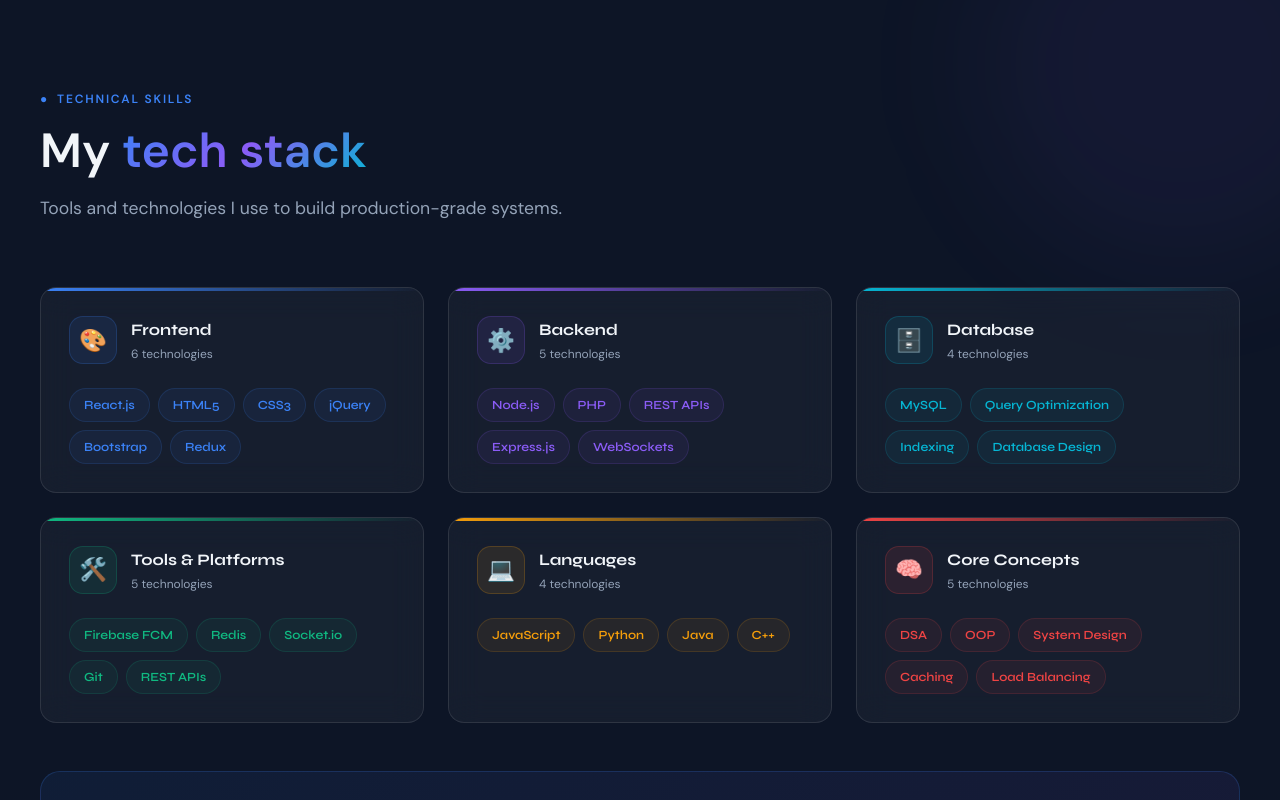
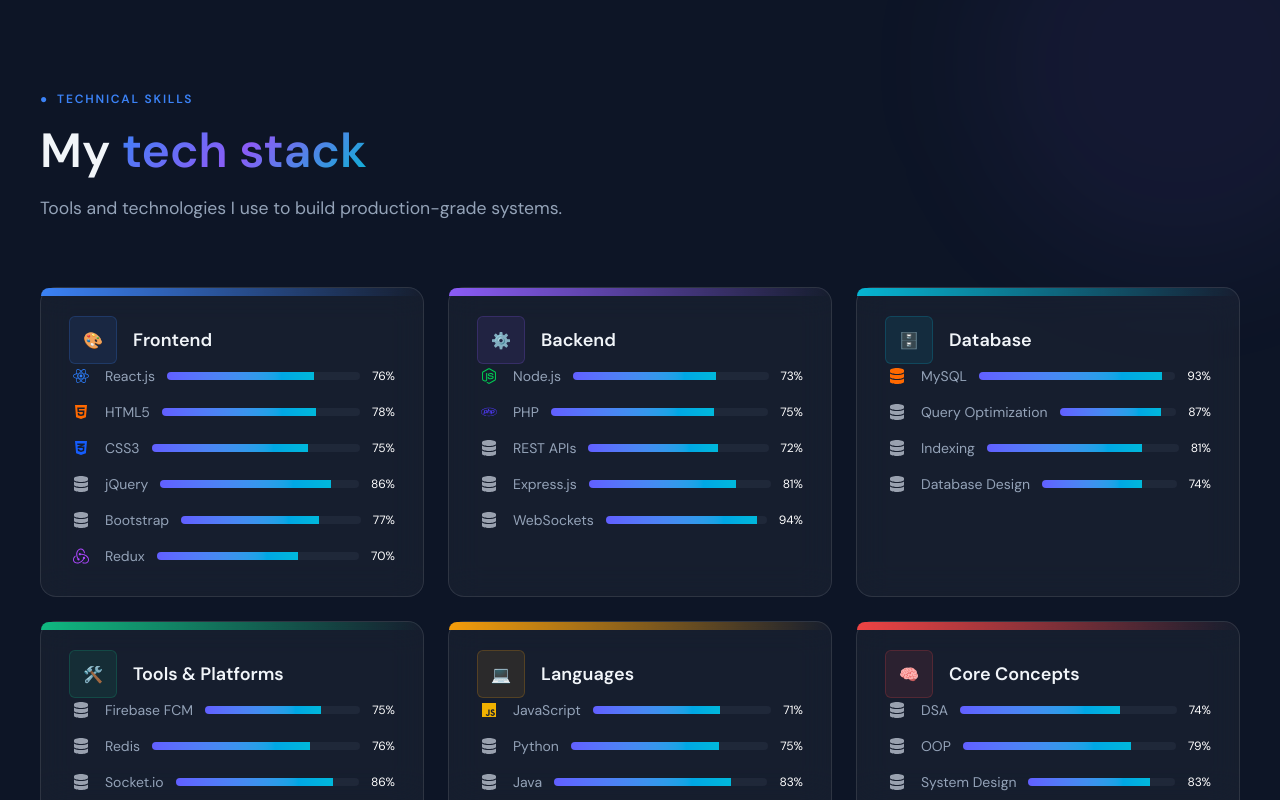
Before and after one commit to Mekarthiakhi/my-portfolio, a React (Vite) app: page / in a window 1280 px wide. Shown: the part 2000-2800 px from the top of the page. Built offline with nearby package versions, Linux system fonts and the light colour scheme.

Commit message:
changed resume pdf

```diff
--- a/src/App.jsx
+++ b/src/App.jsx
@@ -4,6 +4,7 @@
 import About from './components/About';
 import Skills from './components/Skills';
 import Experience from './components/Experience';
+import Certifications from './components/Certifications';
 import Projects from './components/Projects';
 import DSA from './components/DSA';
 import Contact from './components/Contact';
@@ -24,6 +25,7 @@
         <About />
         <Skills />
         <Experience />
+        <Certifications />
         <Projects />
         {/* <DSA /> */}
         <Contact />
--- /dev/null
+++ b/src/components/Certifications.jsx
@@ -0,0 +1,88 @@
+import { motion } from 'framer-motion';
+import { useInView } from '../hooks/useInView';
+import { Award, ShieldCheck, ExternalLink } from 'lucide-react';
+
+const certs = [
+  {
+    title: "Advanced React & Redux",
+    issuer: "Udemy / Meta",
+    date: "2023",
+    icon: <Award className="text-blue-500" />,
+    url: "#"
+  },
+  {
+    title: "Full-Stack Web Development",
+    issuer: "Chandigarh University",
+    date: "2023",
+    icon: <ShieldCheck className="text-emerald-500" />,
+    url: "#"
+  },
+  {
+    title: "Database Design & SQL Optimization",
+    issuer: "Oracle / Coursera",
+    date: "2022",
+    icon: <Award className="text-cyan-500" />,
+    url: "#"
+  }
+];
+
+export default function Certifications() {
+  const [ref, inView] = useInView();
+
+  const containerVariants = {
+    hidden: { opacity: 0 },
+    visible: { opacity: 1, transition: { staggerChildren: 0.1 } }
+  };
+
+  const itemVariants = {
+    hidden: { opacity: 0, y: 20 },
+    visible: { opacity: 1, y: 0, transition: { duration: 0.5 } }
+  };
+
+  return (
+    <section id="certifications" className="py-16 px-6 max-w-6xl mx-auto">
+      <motion.div
+        ref={ref}
+        variants={containerVariants}
+        initial="hidden"
+        animate={inView ? 'visible' : 'hidden'}
+      >
+        {/* Header */}
+        <motion.div variants={itemVariants} className="mb-12">
+          <div className="section-tag"><span>●</span> Qualifications</div>
+          <h2 className="section-title">
+            Certifications & <span className="gradient-text">Badges</span>
+          </h2>
+        </motion.div>
+
+        {/* Grid */}
+        <div className="grid grid-cols-1 md:grid-cols-3 gap-6">
+          {certs.map((cert, i) => (
+            <motion.div
+              key={i}
+              variants={itemVariants}
+              whileHover={{ y: -4, transition: { duration: 0.2 } }}
+              className="glass-card p-6 flex items-start gap-4 relative overflow-hidden transition-all duration-300 hover:shadow-lg"
+            >
+              <div className="absolute top-0 left-0 right-0 h-[2px] bg-gradient-to-r from-indigo-500 to-cyan-500" />
+              <div className="p-3 rounded-xl bg-white/5 dark:bg-black/5 border border-white/10 dark:border-black/10 flex items-center justify-center">
+                {cert.icon}
+              </div>
+              <div className="flex-1">
+                <h3 className="font-bold text-base text-[var(--text-primary)] mb-1">
+                  {cert.title}
+                </h3>
+                <p className="text-sm text-[var(--text-secondary)] font-medium">
+                  {cert.issuer}
+                </p>
+                <span className="inline-block mt-3 text-xs font-semibold px-2 py-1 rounded bg-white/5 dark:bg-black/5 text-[var(--text-secondary)]">
+                  Issued {cert.date}
+                </span>
+              </div>
+            </motion.div>
+          ))}
+        </div>
+      </motion.div>
+    </section>
+  );
+}
--- a/src/components/Experience.jsx
+++ b/src/components/Experience.jsx
@@ -1,14 +1,14 @@
 import { motion } from 'framer-motion';
 import { useInView } from '../hooks/useInView';
 import { experience } from '../data/portfolio';
-import { Briefcase, MapPin, Calendar, TrendingUp, CheckCircle } from 'lucide-react';
+import { Briefcase, MapPin, Calendar, TrendingUp, CheckCircle, Award } from 'lucide-react';
 
 export default function Experience() {
   const [ref, inView] = useInView();
 
   const containerVariants = {
     hidden: { opacity: 0 },
-    visible: { opacity: 1, transition: { staggerChildren: 0.12 } }
+    visible: { opacity: 1, transition: { staggerChildren: 0.15 } }
   };
 
   const itemVariants = {
@@ -16,11 +16,10 @@
     visible: { opacity: 1, y: 0, transition: { duration: 0.6, ease: 'easeOut' } }
   };
 
-  const exp = experience[0];
   const colors = ['#3b82f6', '#8b5cf6', '#06b6d4', '#10b981', '#f59e0b'];
 
   return (
-    <section id="experience" style={{ padding: 'clamp(80px, 10vw, 120px) 24px', maxWidth: 1200, margin: '0 auto' }}>
+    <section id="experience" className="py-20 px-6 max-w-6xl mx-auto" style={{ scrollMarginTop: '80px' }}>
       <motion.div
         ref={ref}
         variants={containerVariants}
@@ -28,121 +27,100 @@
         animate={inView ? 'visible' : 'hidden'}
       >
         {/* Header */}
-        <motion.div variants={itemVariants} style={{ marginBottom: 64 }}>
-          <div className="section-tag"><span>●</span> Work Experience</div>
+        <motion.div variants={itemVariants} className="mb-16">
+          <div className="section-tag"><span>●</span> Professional Experience</div>
           <h2 className="section-title">
             Where I've <span className="gradient-text">built</span> things
           </h2>
           <p className="section-subtitle">
-            Real production work, measurable impact, and ownership at scale.
+            Real production work, measurable impact, and system ownership.
           </p>
         </motion.div>
 
-        {/* Experience card */}
+        {/* Timeline Layout */}
+        <div className="relative border-l-2 border-indigo-500/20 pl-8 ml-4 md:ml-6 space-y-12">
+          {experience.map((exp, idx) => (
             <motion.div
+              key={idx}
               variants={itemVariants}
-          className="glass-card"
-          style={{ padding: 'clamp(24px, 4vw, 48px)', position: 'relative', overflow: 'hidden' }}
+              className="relative"
             >
-          {/* Background decoration */}
-          <div style={{
-            position: 'absolute', top: 0, right: 0,
-            width: 300, height: 300,
-            background: 'radial-gradient(circle, rgba(59, 130, 246, 0.05) 0%, transparent 70%)',
-            pointerEvents: 'none',
-          }} />
+              {/* Timeline Indicator Dot */}
+              <div
+                className="absolute -left-[41px] top-1.5 w-6 h-6 rounded-full border-4 border-[var(--bg-primary)] shadow-lg flex items-center justify-center transition-all duration-300"
+                style={{
+                  background: 'linear-gradient(135deg, #3b82f6, #8b5cf6)',
+                  boxShadow: '0 0 10px rgba(99, 102, 241, 0.4)'
+                }}
+              />
 
-          {/* Top accent line */}
-          <div style={{
-            position: 'absolute', top: 0, left: 0, right: 0, height: 3,
-            background: 'linear-gradient(90deg, #3b82f6, #8b5cf6, #06b6d4)',
-            borderRadius: '16px 16px 0 0',
-          }} />
+              {/* Main Card */}
+              <div className="glass-card p-6 md:p-8 relative overflow-hidden transition-all duration-300 hover:shadow-xl">
+                {/* Accent Top Line */}
+                <div className="absolute top-0 left-0 right-0 h-1 bg-gradient-to-r from-blue-500 via-indigo-500 to-purple-500" />
 
-          {/* Job header */}
-          <div style={{ display: 'flex', flexWrap: 'wrap', gap: 20, alignItems: 'flex-start', marginBottom: 36 }}>
-            <div style={{
-              width: 64, height: 64, borderRadius: 16,
-              background: 'linear-gradient(135deg, rgba(59, 130, 246, 0.2), rgba(139, 92, 246, 0.2))',
-              border: '1px solid rgba(59, 130, 246, 0.3)',
-              display: 'flex', alignItems: 'center', justifyContent: 'center',
-              fontSize: '1.8rem', flexShrink: 0,
-            }}>
-              🏥
-            </div>
-            <div style={{ flex: 1 }}>
-              <div style={{ display: 'flex', flexWrap: 'wrap', gap: 12, alignItems: 'center', marginBottom: 8 }}>
-                <h3 style={{ fontFamily: 'DM Sans', fontWeight: 800, fontSize: 'clamp(1.2rem, 2.5vw, 1.6rem)', color: 'var(--text-primary)' }}>
+                {/* Job Header */}
+                <div className="flex flex-wrap gap-4 items-start justify-between mb-6">
+                  <div>
+                    <h3 className="text-xl md:text-2xl font-bold text-[var(--text-primary)]">
                       {exp.role}
                     </h3>
-                <span style={{
-                  padding: '4px 12px', borderRadius: 100, fontSize: '0.72rem',
-                  background: 'rgba(34, 197, 94, 0.1)', border: '1px solid rgba(34, 197, 94, 0.3)',
-                  color: '#22c55e', fontFamily: 'DM Sans', fontWeight: 700,
-                  letterSpacing: '0.1em', textTransform: 'uppercase',
-                }}>
+                    <div className="flex flex-wrap gap-x-4 gap-y-2 mt-2 text-sm text-[var(--text-secondary)]">
+                      <span className="flex items-center gap-1.5 text-indigo-400 font-semibold">
+                        <Briefcase size={16} /> {exp.company}
+                      </span>
+                      <span className="flex items-center gap-1.5">
+                        <MapPin size={15} /> {exp.location}
+                      </span>
+                      <span className="flex items-center gap-1.5">
+                        <Calendar size={15} /> {exp.period}
+                      </span>
+                    </div>
+                  </div>
+                  <span className="px-3 py-1 rounded-full text-xs font-bold uppercase tracking-wider bg-emerald-500/10 border border-emerald-500/30 text-emerald-400">
                     {exp.type}
                   </span>
                 </div>
-              <div style={{ display: 'flex', flexWrap: 'wrap', gap: 16 }}>
-                <span style={{ display: 'flex', alignItems: 'center', gap: 6, color: '#3b82f6', fontFamily: 'DM Sans', fontWeight: 700, fontSize: '1rem' }}>
-                  <Briefcase size={15} />{exp.company}
-                </span>
-                <span style={{ display: 'flex', alignItems: 'center', gap: 6, color: 'var(--text-secondary)', fontSize: '0.9rem' }}>
-                  <MapPin size={14} />{exp.location}
-                </span>
-                <span style={{ display: 'flex', alignItems: 'center', gap: 6, color: 'var(--text-secondary)', fontSize: '0.9rem' }}>
-                  <Calendar size={14} />{exp.period}
-                </span>
-              </div>
-            </div>
-          </div>
 
-          <p style={{ color: 'var(--text-secondary)', marginBottom: 36, lineHeight: 1.7 }}>{exp.description}</p>
+                <p className="text-[var(--text-secondary)] leading-relaxed mb-8">
+                  {exp.description}
+                </p>
 
-          {/* Achievements */}
+                {/* Measurable Achievements Grid */}
                 <div>
-            <div style={{ display: 'flex', alignItems: 'center', gap: 8, marginBottom: 24 }}>
-              <TrendingUp size={18} color="#3b82f6" />
-              <h4 style={{ fontFamily: 'DM Sans', fontWeight: 700, color: 'var(--text-primary)', fontSize: '0.95rem' }}>
-                Key Achievements
+                  <div className="flex items-center gap-2 mb-6">
+                    <TrendingUp size={18} className="text-indigo-400" />
+                    <h4 className="font-bold text-sm text-[var(--text-primary)] uppercase tracking-wider">
+                      Measurable Impact & Achievements
                     </h4>
                   </div>
-            <div style={{ display: 'grid', gridTemplateColumns: 'repeat(auto-fit, minmax(300px, 1fr))', gap: 16 }}>
+                  <div className="grid grid-cols-1 md:grid-cols-2 gap-4">
                     {exp.achievements.map((achievement, i) => (
                       <motion.div
                         key={i}
-                  variants={itemVariants}
-                  whileHover={{ scale: 1.02, transition: { duration: 0.2 } }}
+                        whileHover={{ y: -3 }}
+                        className="p-5 rounded-xl border flex gap-4 transition-all duration-200"
                         style={{
-                    padding: '20px',
-                    borderRadius: 14,
-                    background: `${colors[i % colors.length]}08`,
-                    border: `1px solid ${colors[i % colors.length]}20`,
-                    display: 'flex',
-                    gap: 16,
+                          background: 'rgba(255, 255, 255, 0.01)',
+                          borderColor: 'var(--border)',
+                          boxShadow: '0 4px 20px rgba(0,0,0,0.05)'
                         }}
                       >
-                  <div style={{
-                    padding: '8px 12px',
-                    borderRadius: 10,
-                    background: `${colors[i % colors.length]}18`,
-                    border: `1px solid ${colors[i % colors.length]}35`,
-                    fontFamily: 'DM Sans',
-                    fontWeight: 800,
-                    fontSize: '1.1rem',
-                    color: colors[i % colors.length],
-                    whiteSpace: 'nowrap',
-                    height: 'fit-content',
-                    flexShrink: 0,
-                  }}>
+                        <div
+                          className="px-3 py-1.5 rounded-lg font-extrabold text-sm flex items-center justify-center self-start whitespace-nowrap"
+                          style={{
+                            background: `${colors[i % colors.length]}15`,
+                            border: `1px solid ${colors[i % colors.length]}30`,
+                            color: colors[i % colors.length]
+                          }}
+                        >
                           {achievement.metric}
                         </div>
                         <div>
-                    <p style={{ fontFamily: 'DM Sans', fontWeight: 700, fontSize: '0.85rem', color: 'var(--text-primary)', marginBottom: 6 }}>
+                          <p className="font-bold text-sm text-[var(--text-primary)] mb-1">
                             {achievement.label}
                           </p>
-                    <p style={{ fontSize: '0.82rem', color: 'var(--text-secondary)', lineHeight: 1.5 }}>
+                          <p className="text-xs text-[var(--text-secondary)] leading-relaxed">
                             {achievement.detail}
                           </p>
                         </div>
@@ -150,22 +128,19 @@
                     ))}
                   </div>
                 </div>
+              </div>
             </motion.div>
+          ))}
+        </div>
 
-        {/* Timeline indicator */}
-        <motion.div variants={itemVariants} style={{ marginTop: 40, display: 'flex', alignItems: 'center', gap: 12 }}>
-          <div style={{ flex: 1, height: 1, background: 'var(--border)' }} />
-          <div style={{
-            display: 'flex', alignItems: 'center', gap: 8,
-            padding: '10px 20px', borderRadius: 100,
-            background: 'var(--glass)', border: '1px solid var(--glass-border)',
-            fontSize: '0.8rem', color: 'var(--text-secondary)',
-            fontFamily: 'DM Sans', fontWeight: 600,
-          }}>
-            <CheckCircle size={14} color="#22c55e" />
-            Currently at Medicover Hospitals
+        {/* Timeline Status */}
+        <motion.div variants={itemVariants} className="mt-12 flex items-center gap-6 justify-center">
+          <div className="h-[1px] bg-[var(--border)] flex-1 hidden md:block" />
+          <div className="flex items-center gap-2.5 px-5 py-2.5 rounded-full bg-[var(--glass)] border border-[var(--glass-border)] text-sm text-[var(--text-secondary)] font-semibold">
+            <CheckCircle size={16} className="text-emerald-500 animate-pulse" />
+            Currently scaling solutions at Medicover Hospitals
           </div>
-          <div style={{ flex: 1, height: 1, background: 'var(--border)' }} />
+          <div className="h-[1px] bg-[var(--border)] flex-1 hidden md:block" />
         </motion.div>
       </motion.div>
     </section>
--- a/src/components/Hero.jsx
+++ b/src/components/Hero.jsx
@@ -152,7 +152,7 @@
               <ChevronRight size={20} />
             </a>
             <a
-              href="/Akhilesh_Resume.pdf"
+              href="/Akhilesh_1.pdf"
               className="icon-btn p-2 rounded-full bg-white/5 hover:bg-white/10 transition flex items-center justify-center"
               download
               title="Resume"
--- a/src/components/Skills.jsx
+++ b/src/components/Skills.jsx
@@ -1,6 +1,7 @@
 import { motion } from 'framer-motion';
 import { useInView } from '../hooks/useInView';
 import { skills } from '../data/portfolio';
+import SkillCard from './SkillCard';
 
 export default function Skills() {
   const [ref, inView] = useInView();
@@ -63,82 +64,13 @@
             gap: 24,
           }}>
             {skills.map((category, i) => (
-              <motion.div
+              <SkillCard
                 key={category.category}
-                variants={cardVariants}
-                whileHover={{ y: -6, transition: { duration: 0.2 } }}
-                className="glass-card"
-                style={{ padding: '28px', cursor: 'default', overflow: 'hidden', position: 'relative' }}
-              >
-                {/* Card accent */}
-                <div style={{
-                  position: 'absolute',
-                  top: 0,
-                  left: 0,
-                  right: 0,
-                  height: 3,
-                  background: `linear-gradient(90deg, ${category.color}, transparent)`,
-                  borderRadius: '16px 16px 0 0',
-                }} />
-
-                {/* Category header */}
-                <div style={{ display: 'flex', alignItems: 'center', gap: 14, marginBottom: 24 }}>
-                  <div style={{
-                    width: 48, height: 48,
-                    borderRadius: 14,
-                    background: `${category.color}18`,
-                    border: `1px solid ${category.color}35`,
-                    display: 'flex', alignItems: 'center', justifyContent: 'center',
-                    fontSize: '1.4rem',
-                  }}>
-                    {category.icon}
-                  </div>
-                  <div>
-                    <h3 style={{
-                      fontFamily: 'Syne, sans-serif',
-                      fontWeight: 700,
-                      fontSize: '1rem',
-                      color: 'var(--text-primary)',
-                    }}>
-                      {category.category}
-                    </h3>
-                    <p style={{ fontSize: '0.75rem', color: 'var(--text-secondary)', marginTop: 2 }}>
-                      {category.items.length} technologies
-                    </p>
-                  </div>
-                </div>
-
-                {/* Skill chips */}
-                <div style={{ display: 'flex', flexWrap: 'wrap', gap: 8 }}>
-                  {category.items.map((skill, j) => (
-                    <motion.span
-                      key={skill}
-                      initial={{ opacity: 0, scale: 0.8 }}
-                      animate={inView ? { opacity: 1, scale: 1 } : {}}
-                      transition={{ delay: i * 0.1 + j * 0.05 + 0.3 }}
-                      style={{
-                        padding: '6px 14px',
-                        borderRadius: 100,
-                        fontSize: '0.78rem',
-                        fontFamily: 'Syne, sans-serif',
-                        fontWeight: 600,
-                        background: `${category.color}12`,
-                        border: `1px solid ${category.color}25`,
-                        color: category.color,
-                        transition: 'all 0.2s',
-                        cursor: 'default',
-                      }}
-                      whileHover={{
-                        background: `${category.color}25`,
-                        border: `1px solid ${category.color}50`,
-                        scale: 1.05,
-                      }}
-                    >
-                      {skill}
-                    </motion.span>
-                  ))}
-                </div>
-              </motion.div>
+                category={category.category}
+                items={category.items}
+                color={category.color}
+                icon={category.icon}
+              />
             ))}
           </div>
 
```
Also changed, not shown: src/components/TechIcons.jsx (+4 -3 lines). Lines whose indentation alone changed are shown as unchanged.
